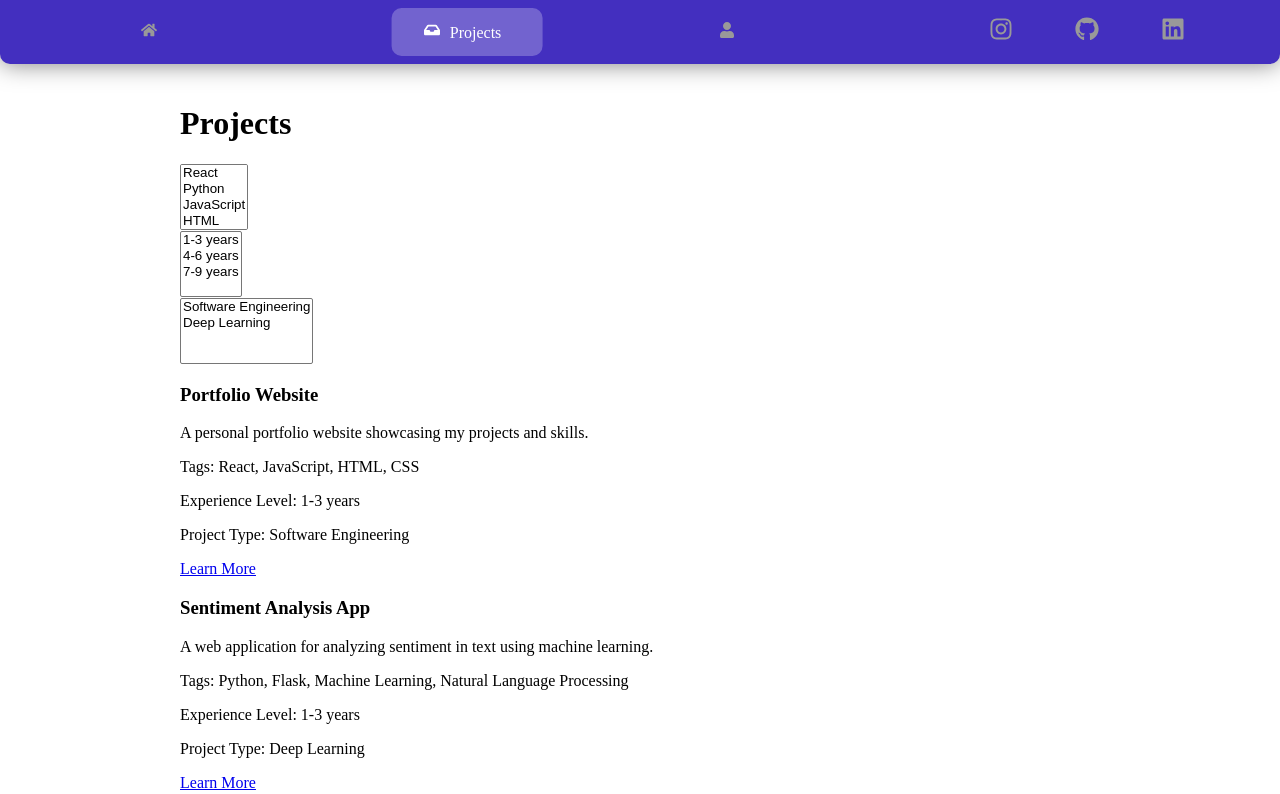
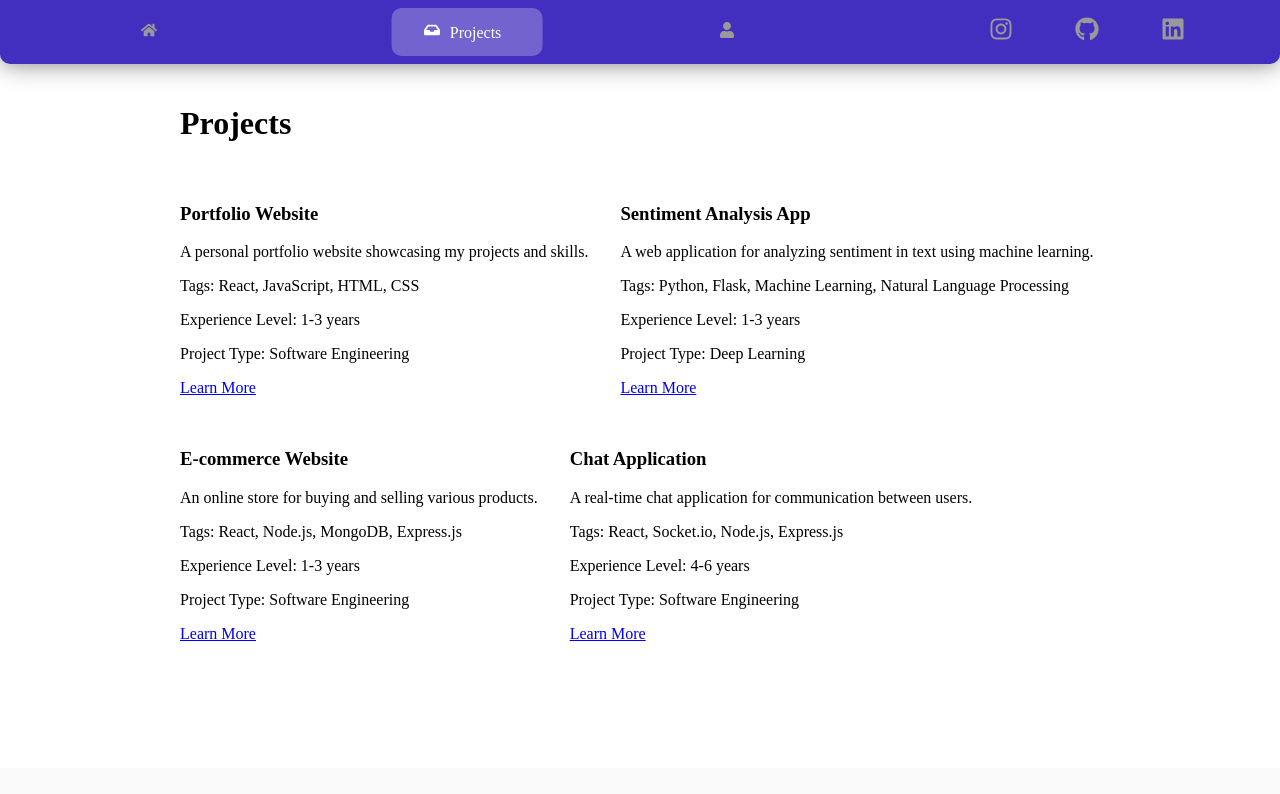
Before and after one commit to ryan-huntington/ryan-huntington.github.io, a React (Create React App) app: page /projects in a window 1280 px wide. Shown: the top 794 px of the page. Built offline with nearby package versions, Linux system fonts and the light colour scheme.

Commit message:
pre-change

```diff
--- a/src/components/FilterDropdown.js
+++ b/src/components/FilterDropdown.js
@@ -1,6 +1,9 @@
-import React from 'react';
+import React, { useState } from 'react';
+import './Projects.css'
 
 const FilterDropdown = ({ options, selectedValues, setSelectedValues }) => {
+    const [isOpen, setIsOpen] = useState(false)
+
     const handleOptionToggle = (option) => {
         if (selectedValues.includes(option)) {
             setSelectedValues(selectedValues.filter(value => value !== option));
@@ -11,6 +14,8 @@
 
     return (
         <div className="filter-dropdown">
+
+            {/* {isOpen && (
                 <select
                     multiple
                     readOnly
@@ -23,6 +28,18 @@
                         </option>
                     ))}
                 </select>
+            )}
+            <div className="dropdown-header" onClick={() => setIsOpen(!isOpen)}>
+                <span>Selected Filters:</span>
+                <ul>
+                    {selectedValues.map((value, index) => (
+                        <li key={index}>{value}</li>
+                    ))}
+                </ul>
+                <span>&#9660;</span>
+            </div> */}
+
+
         </div>
     );
 };
--- /dev/null
+++ b/src/components/Projects.css
@@ -0,0 +1,40 @@
+/* Style for the filter dropdown container */
+.filter-dropdown {
+    margin-bottom: 20px;
+}
+
+/* Style for the select element */
+.filter-dropdown select {
+    width: 200px;
+    /* Set the width of the dropdown */
+    padding: 8px;
+    /* Add padding */
+    font-size: 16px;
+    /* Set font size */
+    border: 1px solid #ccc;
+    /* Add border */
+    border-radius: 4px;
+    /* Add border radius */
+    appearance: none;
+    /* Remove default arrow */
+    background-color: #fff;
+    /* Set background color */
+    cursor: pointer;
+    /* Change cursor on hover */
+}
+
+/* Style for the selected options */
+.filter-dropdown select option {
+    padding: 8px;
+    /* Add padding */
+    font-size: 16px;
+    /* Set font size */
+    cursor: pointer;
+    /* Change cursor on hover */
+}
+
+/* Style for the selected options on hover */
+.filter-dropdown select option:hover {
+    background-color: #f0f0f0;
+    /* Change background color on hover */
+}
--- a/src/pages/Projects.js
+++ b/src/pages/Projects.js
@@ -1,7 +1,7 @@
 import React, { useState, useEffect } from 'react';
-import projectsData from './projects/projectsData.json'
+import projectsData from '../assets/projectsData.json'
 import './styles.css'
-import ProjectSquare from './projects/ProjectSquare';
+import ProjectSquare from '../components/ProjectSquare';
 import FilterDropdown from '../components/FilterDropdown';
 
 function Projects() {
@@ -46,6 +46,7 @@
   return (
     <div className='page'>
       <h1>Projects</h1>
+      <div className='filter-container'>
         <FilterDropdown
           options={['React', 'Python', 'JavaScript', 'HTML', 'CSS']}
           selectedValues={selectedTags}
@@ -63,6 +64,8 @@
           selectedValues={selectedProjectTypes}
           setSelectedValues={handleProjectTypeFilter}
         />
+      </div>
+      <div className='projects-container'>
         {filteredProjects.map(project => (
           <ProjectSquare
             key={project.id}
@@ -70,6 +73,8 @@
           />
         ))}
       </div>
+
+    </div>
   );
 }
 
--- a/src/pages/styles.css
+++ b/src/pages/styles.css
@@ -208,7 +208,12 @@
     position: absolute;
     top: 15%;
     width: 75%;
-    color: #dddddd;
+    color: #f9f9f9;
+    text-shadow:
+        -0.25px -0.25px 0 #000,
+        0.25px -0.25px 0 #000,
+        -0.25px 0.25px 0 #000,
+        0.25px 0.25px 0 #000;
 }
 
 .projects-button {
@@ -224,9 +229,14 @@
 }
 
 .projects-button a {
-    color: #dddddd;
+    color: #f9f9f9;
     text-decoration: none;
     padding: 1rem;
+    text-shadow:
+        -0.5px -0.5px 0 #000,
+        0.5px -0.5px 0 #000,
+        -0.5px 0.5px 0 #000,
+        0.5px 0.5px 0 #000;
 }
 
 .projects-button:hover {
@@ -235,3 +245,18 @@
     color: #fff;
     background-color: #7263CF;
 }
+
+/* <!-- Projects page --> */
+
+.filter-container {
+    display: flex;
+    justify-content: space-around;
+    gap: 2rem;
+}
+
+.projects-container {
+    display: flex;
+    flex-wrap: wrap;
+    gap: 2rem;
+    align-content: center;
+}
```
Also changed, not shown: src/assets/projectsData.json (renamed from src/pages/projects/projectsData.json), src/components/ProjectSquare.js (renamed from src/pages/projects/ProjectSquare.js). Lines whose indentation alone changed are shown as unchanged.
